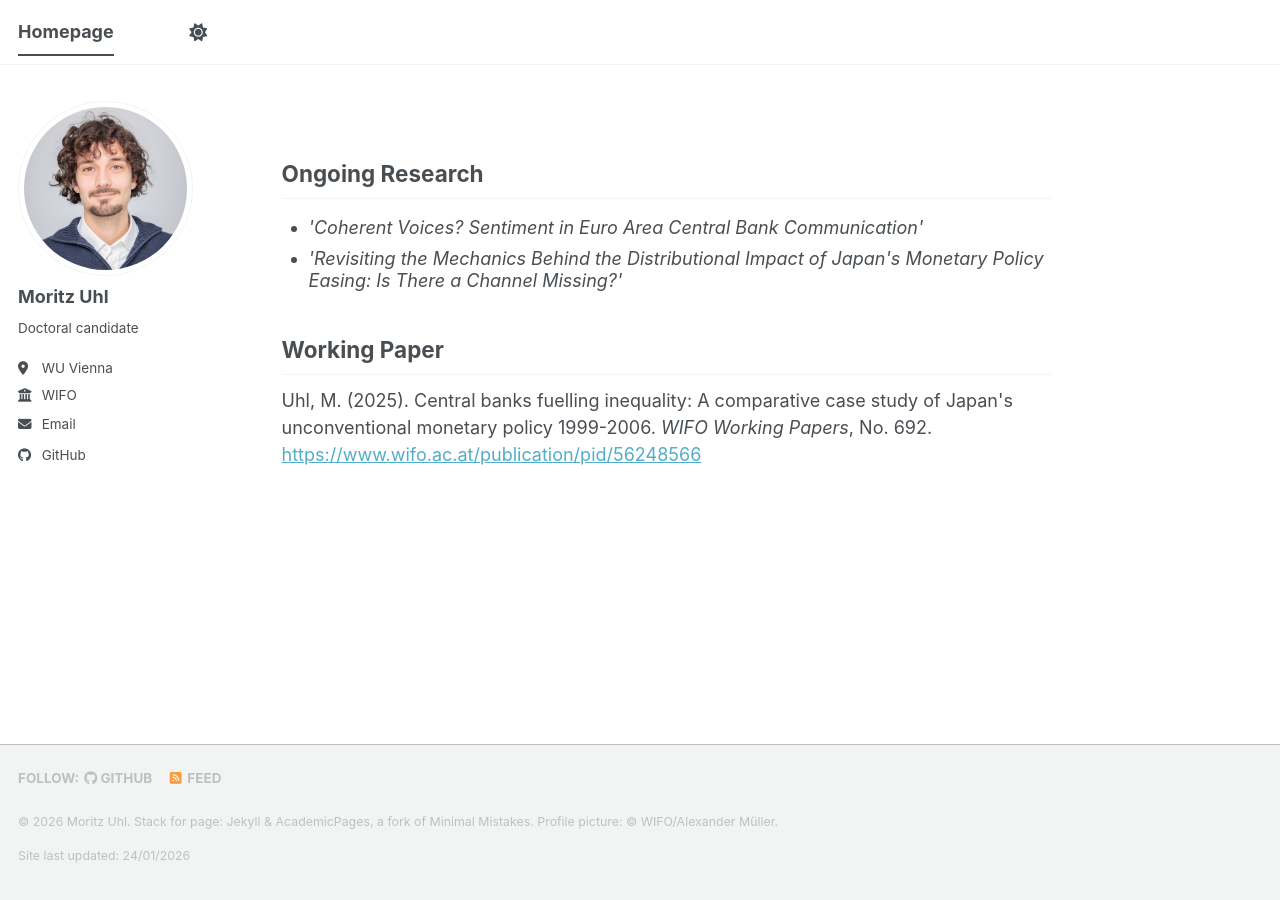
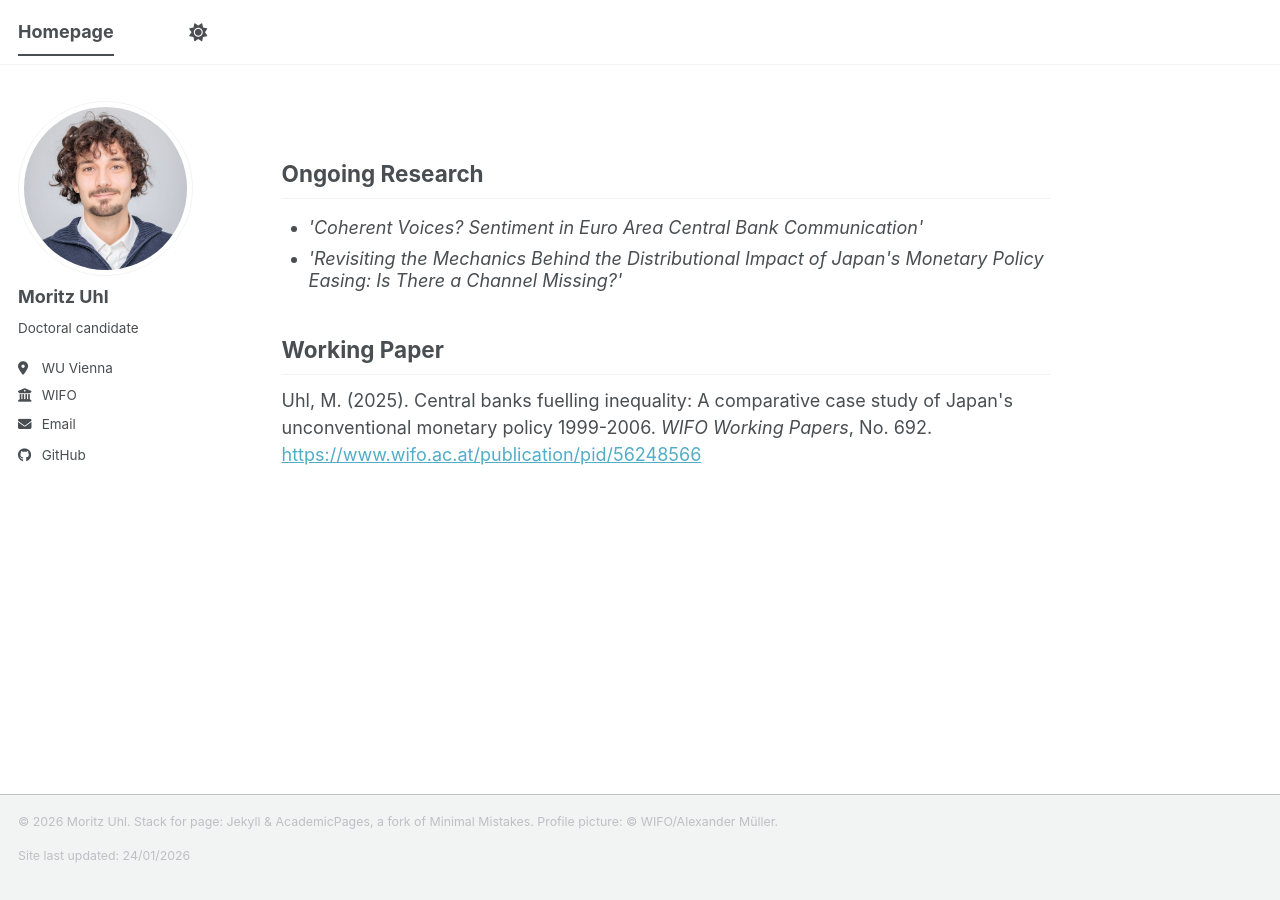
Before and after one commit to moritzuhl/moritzuhl.github.io, a Jekyll site: the page built from _pages/about.md, in a window 1280 px wide. Built offline with Jekyll 4.4.1, drawn with Linux system fonts in a browser that asks for light colours; a script bundle is joined from its source files by our own code; library files that are not in the unit come from our copies.

Commit message:
Removed follow section from footer

```diff
--- a/_includes/footer.html
+++ b/_includes/footer.html
@@ -1,23 +1,4 @@
 {% include base_path %}
-
-{% if site.atom_feed.hide != true and (site.author.github or site.author.bitbucket or site.atom_feed.hide != true) %}
-<div class="page__footer-follow">
-  <ul class="social-icons">
-    {% if site.data.ui-text[site.locale].follow_label %}
-      <li><strong>{{ site.data.ui-text[site.locale].follow_label }}</strong></li>
-    {% endif %}
-    {% if site.author.github %}
-      <li><a href="https://github.com/{{ site.author.github }}"><i class="fab fa-github" aria-hidden="true"></i> GitHub</a></li>
-    {% endif %}
-    {% if site.author.bitbucket %}
-      <li><a href="https://bitbucket.org/{{ site.author.bitbucket }}"><i class="fab fa-bitbucket" aria-hidden="true"></i> Bitbucket</a></li>
-    {% endif %}
-    {% if site.atom_feed.hide != true %}
-    <li><a href="{% if site.atom_feed.path %}{{ site.atom_feed.path }}{% else %}{{ base_path }}/feed.xml{% endif %}"><i class="fa fa-fw fa-rss-square" aria-hidden="true"></i> {{ site.data.ui-text[site.locale].feed_label | default: "Feed" }}</a></li>
-    {% endif %}
-  </ul>
-</div>
-{% endif %}
 
 <div class="page__footer-copyright">
   <p>
```
